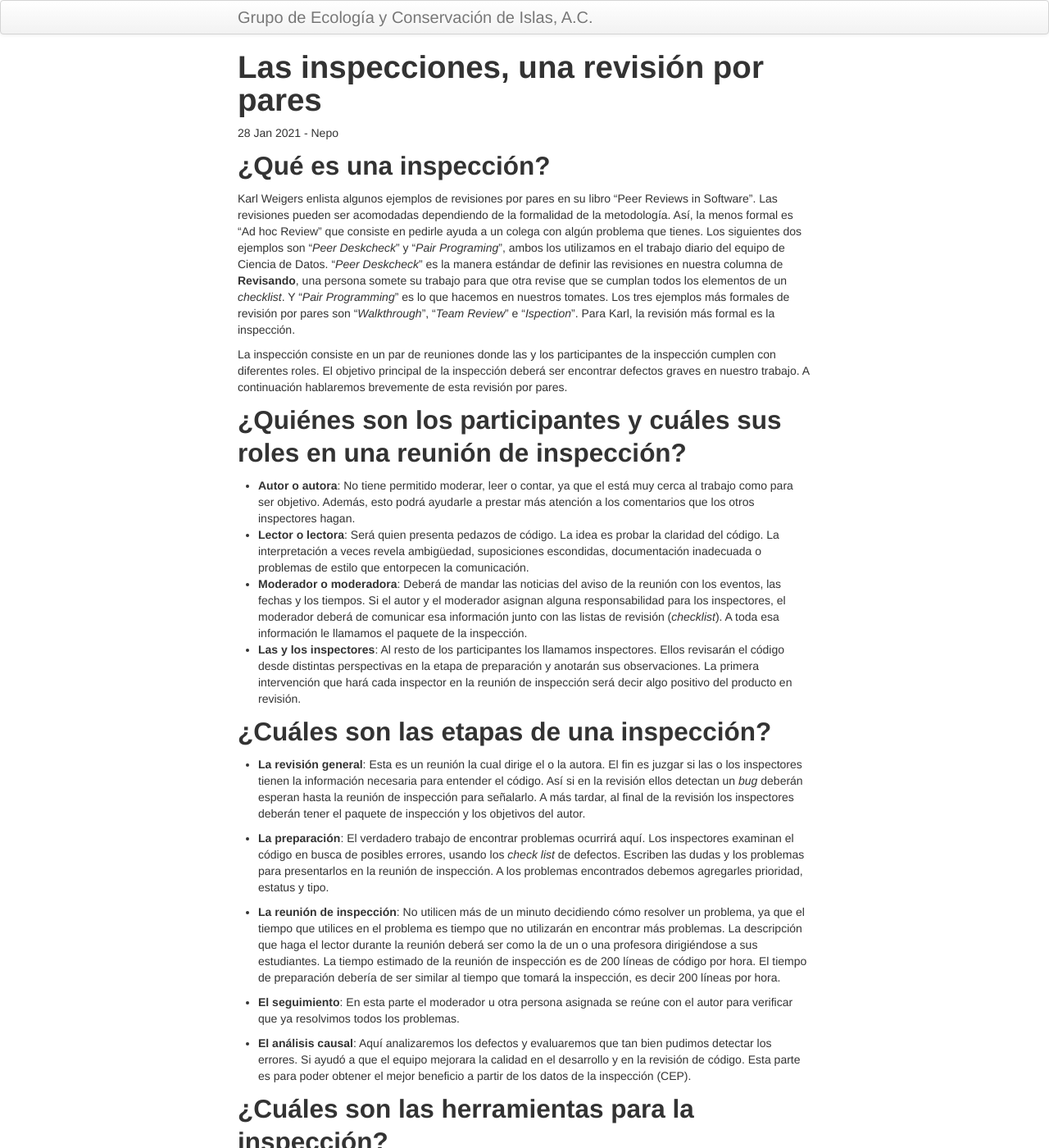
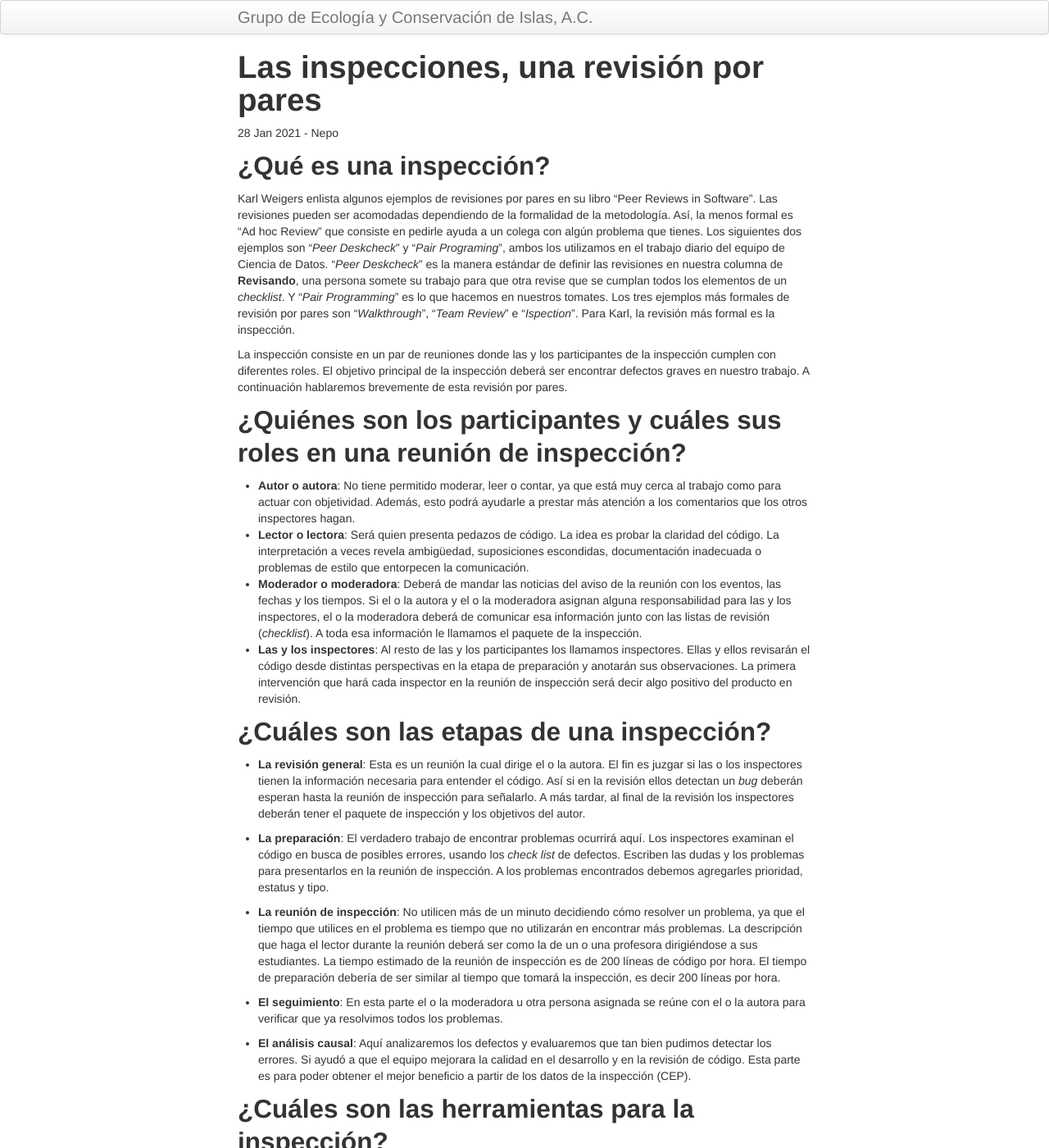
Before and after one commit to LizethMReyes/islasgeci.github.io, a Jekyll site: the page built from _posts/2021-01-28-inspecciones.md, in a window 1280 px wide and 1400 px high. Shown: the whole window at 82% size. Built offline with Jekyll 4.4.1, drawn with Linux system fonts in a browser that asks for light colours.

Commit message:
⚡️ Use inclusive language
Co-authored-by: Evaristo Rojas <evaristo.rojas@islas.org.mx>

```diff
--- a/_posts/2021-01-28-inspecciones.md
+++ b/_posts/2021-01-28-inspecciones.md
@@ -22,17 +22,17 @@ con diferentes roles. El objetivo principal de la inspección deberá ser encont
 nuestro trabajo. A continuación hablaremos brevemente de esta revisión por pares.
 
 ## ¿Quiénes son los participantes y cuáles sus roles en una reunión de inspección?
-- **Autor o autora**: No tiene permitido moderar, leer o contar, ya que el está muy cerca al trabajo
-  como para ser objetivo. Además, esto podrá ayudarle a prestar más atención a los comentarios que
+- **Autor o autora**: No tiene permitido moderar, leer o contar, ya que está muy cerca al trabajo
+  como para actuar con objetividad. Además, esto podrá ayudarle a prestar más atención a los comentarios que
   los otros inspectores hagan.
 - **Lector o lectora**: Será quien presenta pedazos de código. La idea es probar la claridad del
   código. La interpretación a veces revela ambigüedad, suposiciones escondidas, documentación
   inadecuada o problemas de estilo que entorpecen la comunicación.
 - **Moderador o moderadora**: Deberá de mandar las noticias del aviso de la reunión con los eventos,
-  las fechas y los tiempos. Si el autor y el moderador asignan alguna responsabilidad para los
-  inspectores, el moderador deberá de comunicar esa información junto con las listas de revisión
+  las fechas y los tiempos. Si el o la autora y el o la moderadora asignan alguna responsabilidad para las y los
+  inspectores, el o la moderadora deberá de comunicar esa información junto con las listas de revisión
   (_checklist_). A toda esa información le llamamos el paquete de la inspección.
-- **Las y los inspectores**: Al resto de los participantes los llamamos inspectores. Ellos revisarán
+- **Las y los inspectores**: Al resto de las y los participantes los llamamos inspectores. Ellas y ellos revisarán
   el código desde distintas perspectivas en la etapa de preparación y anotarán sus observaciones. La
   primera intervención que hará cada inspector en la reunión de inspección será decir algo positivo
   del producto en revisión.
@@ -56,7 +56,7 @@ nuestro trabajo. A continuación hablaremos brevemente de esta revisión por par
   líneas de código por hora. El tiempo de preparación debería de ser similar al tiempo que tomará la
   inspección, es decir 200 líneas por hora.
 
-- **El seguimiento**: En esta parte el moderador u otra persona asignada se reúne con el autor para
+- **El seguimiento**: En esta parte el o la moderadora u otra persona asignada se reúne con el o la autora para
   verificar que ya resolvimos todos los problemas.
 
 - **El análisis causal**: Aquí analizaremos los defectos y evaluaremos que tan bien pudimos detectar
```
